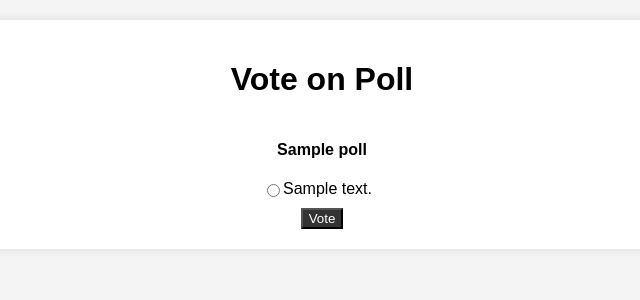
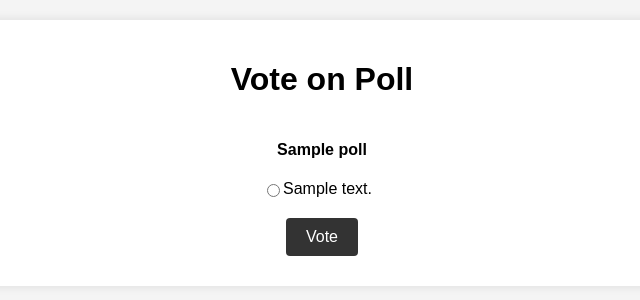
Before and after one commit to MaheelLLC/CIS-375-Vote-Project, a Django app: template vote_app/templates/vote.html in a window 1280 px wide. Shown: the part 56-356 px from the top of the page, without its empty margins (318-958 px from the left). Run offline with Django 5.2, Linux system fonts and the light colour scheme; the template is opened without the code that fills it: values that come from a table or form of the project are taken from there, others are empty; a user stored in the database is signed in; tables that the repository leaves empty hold one stand-in row (values such as "Sample post").

Commit message:
Update vote.css

```diff
--- a/vote_app/static/css/vote.css
+++ b/vote_app/static/css/vote.css
@@ -21,6 +21,12 @@
 }
 
 .publish {
+	padding: 10px 20px;
+	font-size: 1em;
+	border: none;
+	border-radius: 4px;
+	cursor: pointer;
+	margin: 10px 0;
 	background-color: #333;
      color: white;
 }
```
